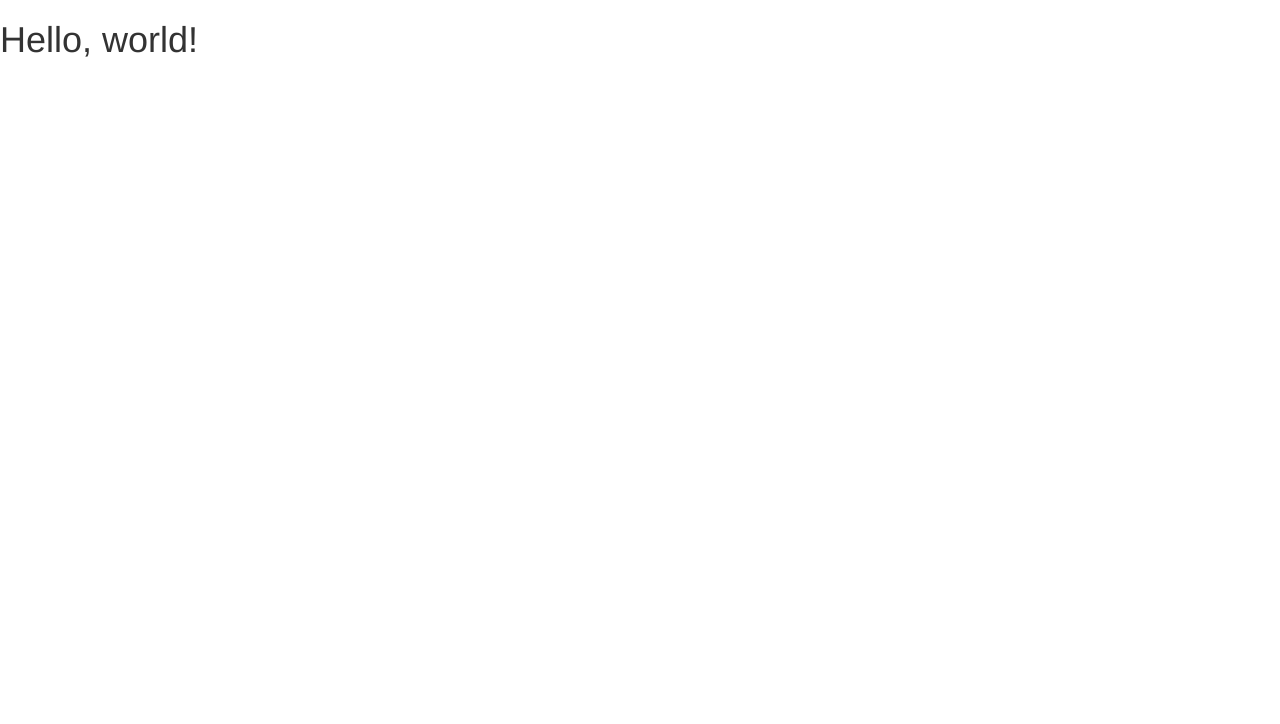
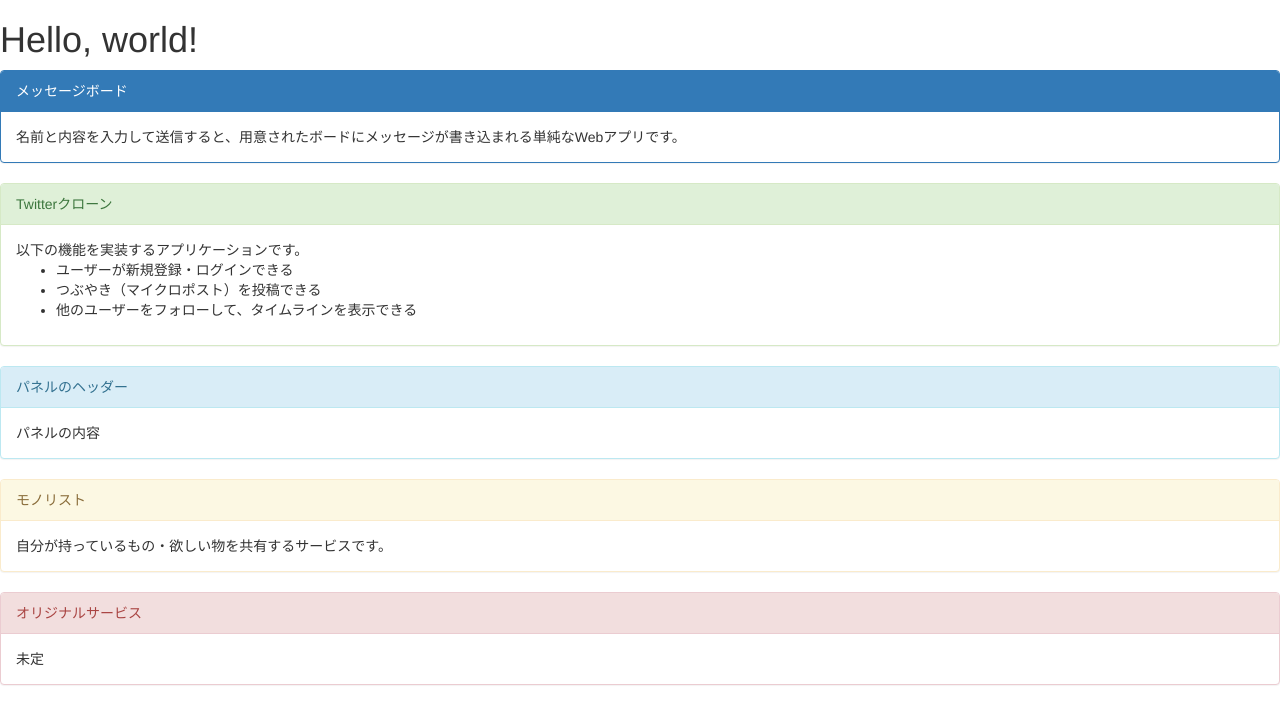
Before and after one commit to mkmyk/mkmyk.github.io, a plain HTML site: page index.html in a window 1280 px wide. Drawn offline with nearby package versions, Linux system fonts and the light colour scheme.

Commit message:
index updated

```diff
--- a/index.html
+++ b/index.html
@@ -17,5 +17,57 @@
     </head>
     <body>
         <h1>Hello, world!</h1>
+
+        <div class="panel panel-primary">
+        	<div class="panel-heading">
+        		メッセージボード
+	        </div>
+	        <div class="panel-body">
+		        名前と内容を入力して送信すると、用意されたボードにメッセージが書き込まれる単純なWebアプリです。
+	        </div>
+        </div>
+
+        <div class="panel panel-success">
+	        <div class="panel-heading">
+		        Twitterクローン
+	        </div>
+	        <div class="panel-body">
+		        以下の機能を実装するアプリケーションです。
+                <ul type="disc">
+                <li>ユーザーが新規登録・ログインできる</li>
+                <li>つぶやき（マイクロポスト）を投稿できる</li>
+                <li>他のユーザーをフォローして、タイムラインを表示できる</li>
+                </ul>
+	        </div>
+        </div>
+
+        <div class="panel panel-info">
+	        <div class="panel-heading">
+		        パネルのヘッダー
+	        </div>
+	        <div class="panel-body">
+		    パネルの内容
+    	    </div>
+        </div>
+
+        <div class="panel panel-warning">
+	        <div class="panel-heading">
+		        モノリスト
+	        </div>
+	        <div class="panel-body">
+		        自分が持っているもの・欲しい物を共有するサービスです。
+	        </div>
+        </div>
+
+        <div class="panel panel-danger">
+	        <div class="panel-heading">
+		        オリジナルサービス
+	        </div>
+	        <div class="panel-body">
+		        未定
+	        </div>
+        </div>
+
+
     </body>
 </html>
```
